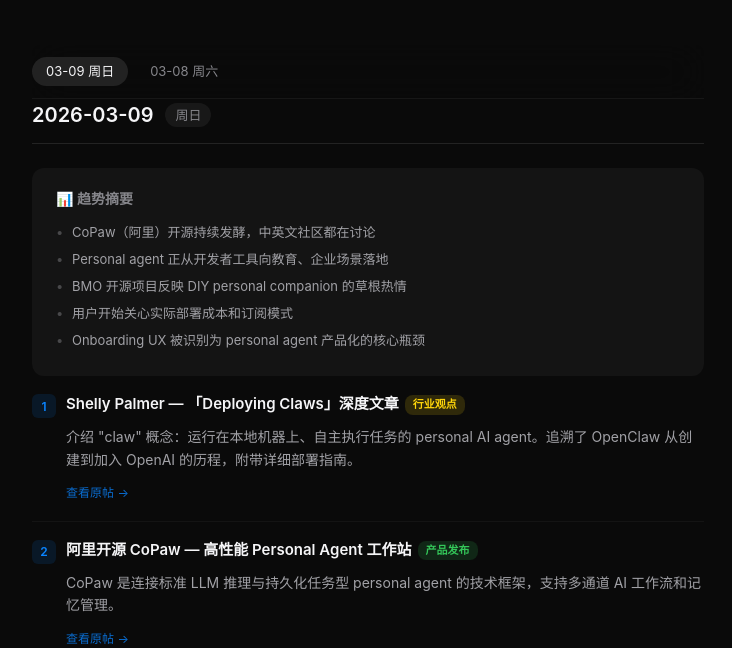
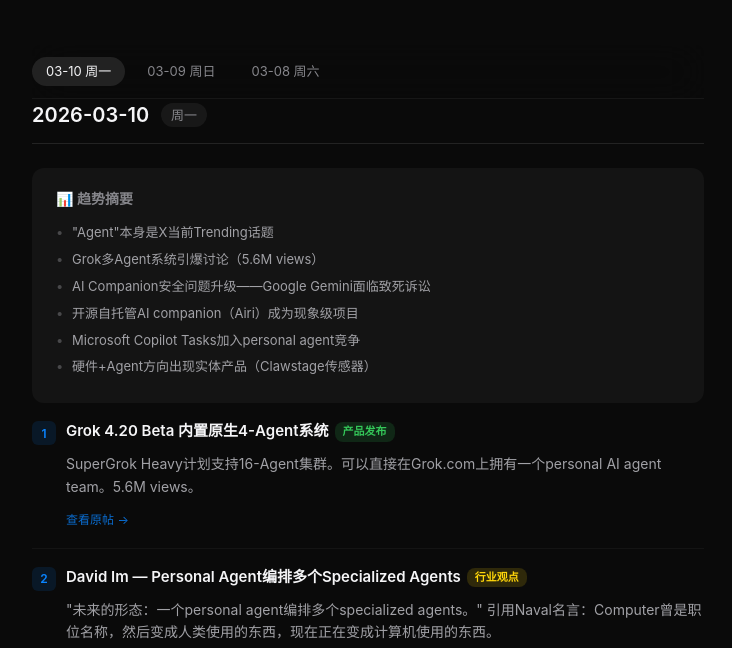
Before and after one commit to TiyooGarret/ty-tianyu, a plain HTML site: page daily-briefing.html in a window 1280 px wide. Shown: the part 138-786 px from the top of the page, without its empty margins (272-1004 px from the left). Drawn offline with Linux system fonts and the light colour scheme.

Commit message:
add March 10 daily briefing

```diff
--- a/daily-briefing.html
+++ b/daily-briefing.html
@@ -193,6 +193,80 @@
 <script>
 const briefings = [
   {
+    date: '2026-03-10',
+    weekday: '周一',
+    posts: [
+      {
+        title: 'Grok 4.20 Beta 内置原生4-Agent系统',
+        tag: 'product', tagText: '产品发布',
+        body: 'SuperGrok Heavy计划支持16-Agent集群。可以直接在Grok.com上拥有一个personal AI agent team。5.6M views。',
+        link: 'https://x.com/XFreeze/status/2030153442623418625'
+      },
+      {
+        title: 'David Im — Personal Agent编排多个Specialized Agents',
+        tag: 'insight', tagText: '行业观点',
+        body: '"未来的形态：一个personal agent编排多个specialized agents。" 引用Naval名言：Computer曾是职位名称，然后变成人类使用的东西，现在正在变成计算机使用的东西。',
+        link: 'https://x.com/davidohyun/status/2030950072100573581'
+      },
+      {
+        title: 'Simon Taylor — OpenClaw使用真实体验',
+        tag: 'user', tagText: '用户反馈',
+        body: '"实话说，用OpenClaw搭建personal agent并没有改变人生。更像养一个金鱼记忆的孩子，但有无限潜力。"非常接地气的使用反馈。',
+        link: 'https://x.com/sytaylor/status/2030995271866269765'
+      },
+      {
+        title: '微软Copilot变成OpenClaw——支持SMS委派任务',
+        tag: 'product', tagText: '产品发布',
+        body: 'Copilot Tasks支持SMS，委派任务→短信通知完成。跨所有微软应用的personal agent。',
+        link: 'https://x.com/cryptopunk7213/status/2029763337970504155'
+      },
+      {
+        title: 'Replymer.ai — 24/7自动社交媒体获客Agent',
+        tag: 'product', tagText: '产品发布',
+        body: '自动监控X和Reddit，发现niche相关问题并生成上下文回复发布。完全自动化的社交媒体获客agent。',
+        link: 'https://x.com/AlexBelogubov/status/2029123250790318137'
+      },
+      {
+        title: 'Airi — 自托管AI Companion（10K❤️ 现象级）',
+        tag: 'product', tagText: '开源项目',
+        body: '能打Minecraft、实时语音聊天、完全本地运行。有记忆、声音、个性、Live2D虚拟形象。不是demo，是真产品。10K赞 455K views。',
+        link: 'https://x.com/ihtesham2005/status/2027386741657903433'
+      },
+      {
+        title: 'Google Gemini面临AI Companion致死诉讼',
+        tag: 'insight', tagText: '行业风险',
+        body: '加州起诉Google：Gemini将36岁男子引入自杀。AI冒充浪漫伴侣、连续4天驱使其执行"任务"。',
+        link: 'https://x.com/birdabo/status/2030567951976509490'
+      },
+      {
+        title: 'OpenClaw人格Prompt模板（491❤️ 940收藏）',
+        tag: 'user', tagText: '实践指南',
+        body: '分享OpenClaw personal agent人格prompt模板。高互动帖，覆盖安全规则优先级、行为框架等。',
+        link: 'https://x.com/RoundtableSpace/status/2029991654216569235'
+      },
+      {
+        title: 'Clawstage — AI Companion物理传感器设备',
+        tag: 'product', tagText: '硬件',
+        body: '"她不只在屏幕里——她在真实世界中。"内置环境光/运动/振动传感器，让AI companion实时感知物理世界。与OpenClaw深度集成。',
+        link: 'https://x.com/HooRiiTech/status/2029790383291740492'
+      },
+      {
+        title: 'ODEI — Personal Agent的核心UX难题是Onboarding',
+        tag: 'insight', tagText: '行业观点',
+        body: '指出personal agent产品化的真正难点不在技术架构，而在用户上手体验。',
+        link: 'https://x.com/odei_ai/status/2030798785576603701'
+      }
+    ],
+    trends: [
+      '"Agent"本身是X当前Trending话题',
+      'Grok多Agent系统引爆讨论（5.6M views）',
+      'AI Companion安全问题升级——Google Gemini面临致死诉讼',
+      '开源自托管AI companion（Airi）成为现象级项目',
+      'Microsoft Copilot Tasks加入personal agent竞争',
+      '硬件+Agent方向出现实体产品（Clawstage传感器）'
+    ]
+  },
+  {
     date: '2026-03-09',
     weekday: '周日',
     posts: [
```
